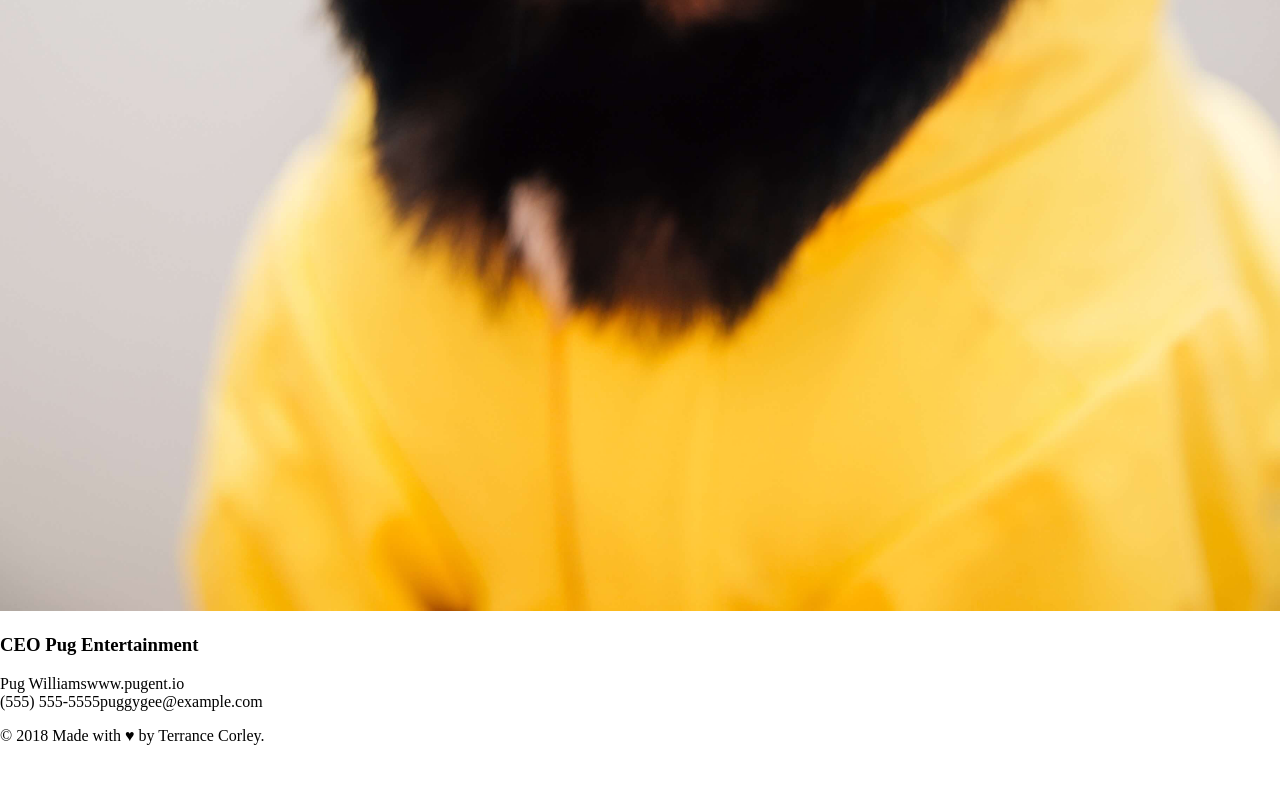
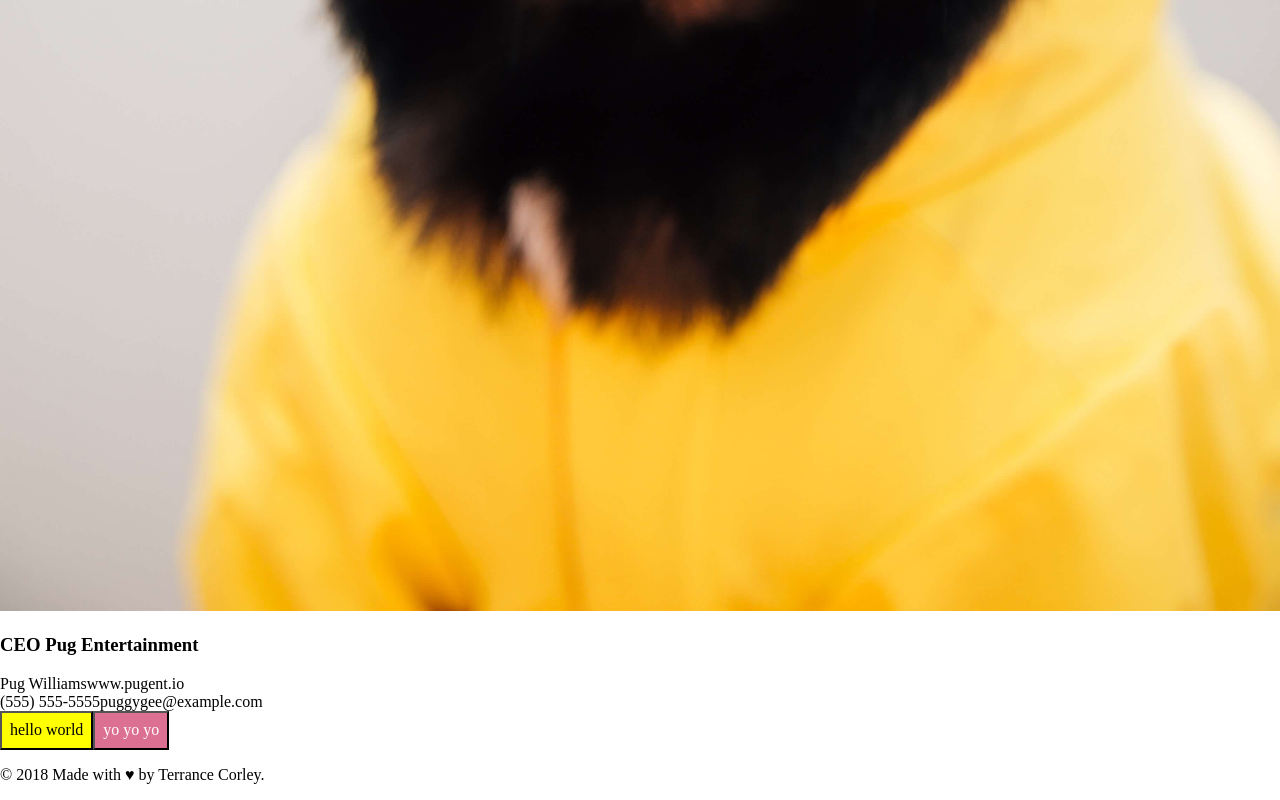
Before and after one commit to terrancecorley/build-a-card, a React (Create React App) app: page / in a window 1280 px wide. Shown: the part 1556-2356 px from the top of the page. Before the commit the page ends 2318 px from the top, so only its background shows below. Built offline with nearby package versions, Linux system fonts and the light colour scheme.

Commit message:
added styled components

```diff
--- a/package.json
+++ b/package.json
@@ -7,7 +7,8 @@
     "gh-pages": "^2.0.0",
     "react": "^16.5.2",
     "react-dom": "^16.5.2",
-    "react-scripts": "1.1.5"
+    "react-scripts": "1.1.5",
+    "styled-components": "^3.4.9"
   },
   "scripts": {
     "predeploy": "npm run build",
--- a/src/App.js
+++ b/src/App.js
@@ -2,6 +2,7 @@ import React, { Component } from 'react';
 import MainHeader from './MainHeader';
 import CardSection from './CardSection';
 import MainFooter from './MainFooter';
+import Button from './Button';
 
 class App extends Component {
   render() {
@@ -9,6 +10,7 @@ class App extends Component {
       <div className="App">
         <MainHeader />
         <CardSection />
+        <Button />
         <MainFooter />
       </div>
     );
--- /dev/null
+++ b/src/Button.js
@@ -0,0 +1,29 @@
+import React from 'react';
+import styled, { css } from 'styled-components';
+
+const Button1 = styled.button`
+  background-color: yellow;
+  color: black;
+  padding: 0.5em;
+  &:hover {
+    background-color: firebrick;
+  }
+
+  ${props =>
+    props.primary &&
+    css`
+      background: palevioletred;
+      color: white;
+    `};
+`;
+
+function Button(props) {
+  return(
+    <div>
+      <Button1>hello world</Button1>
+      <Button1 primary>yo yo yo</Button1>
+    </div>
+  );
+}
+
+export default Button;
```
Also changed, not shown: 1 other file (tests, documents, lock files or other folders).
